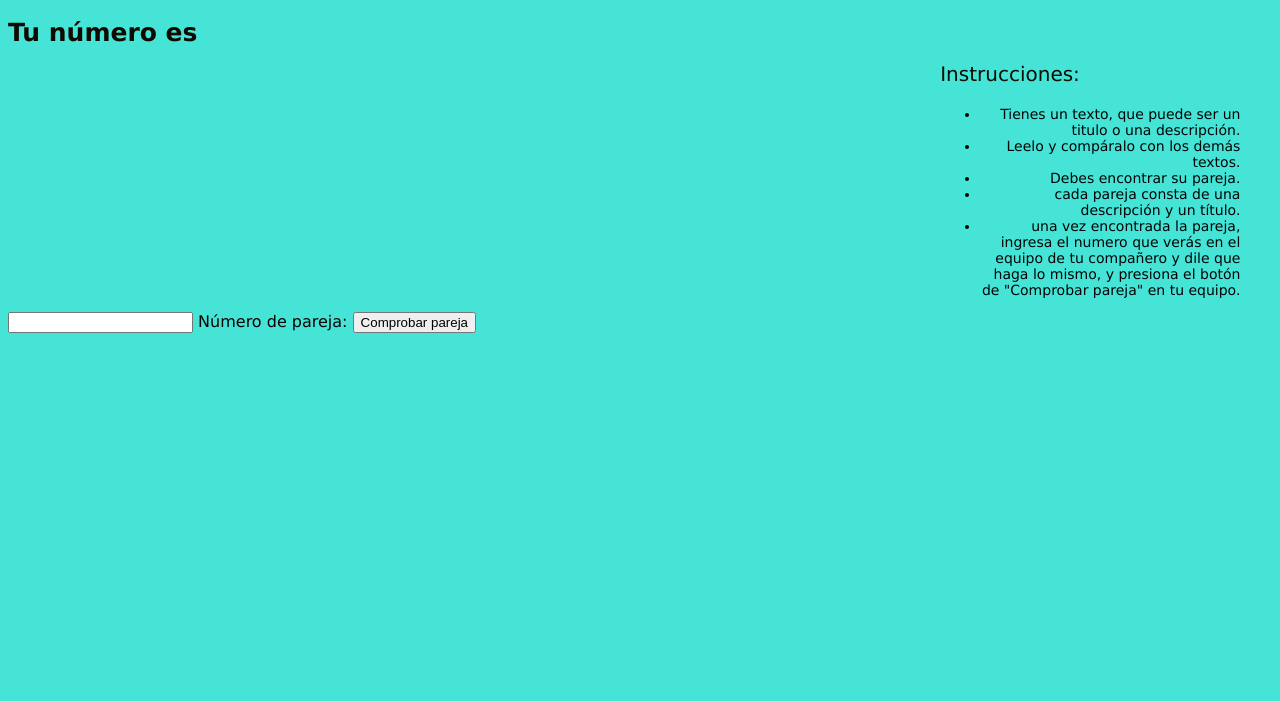
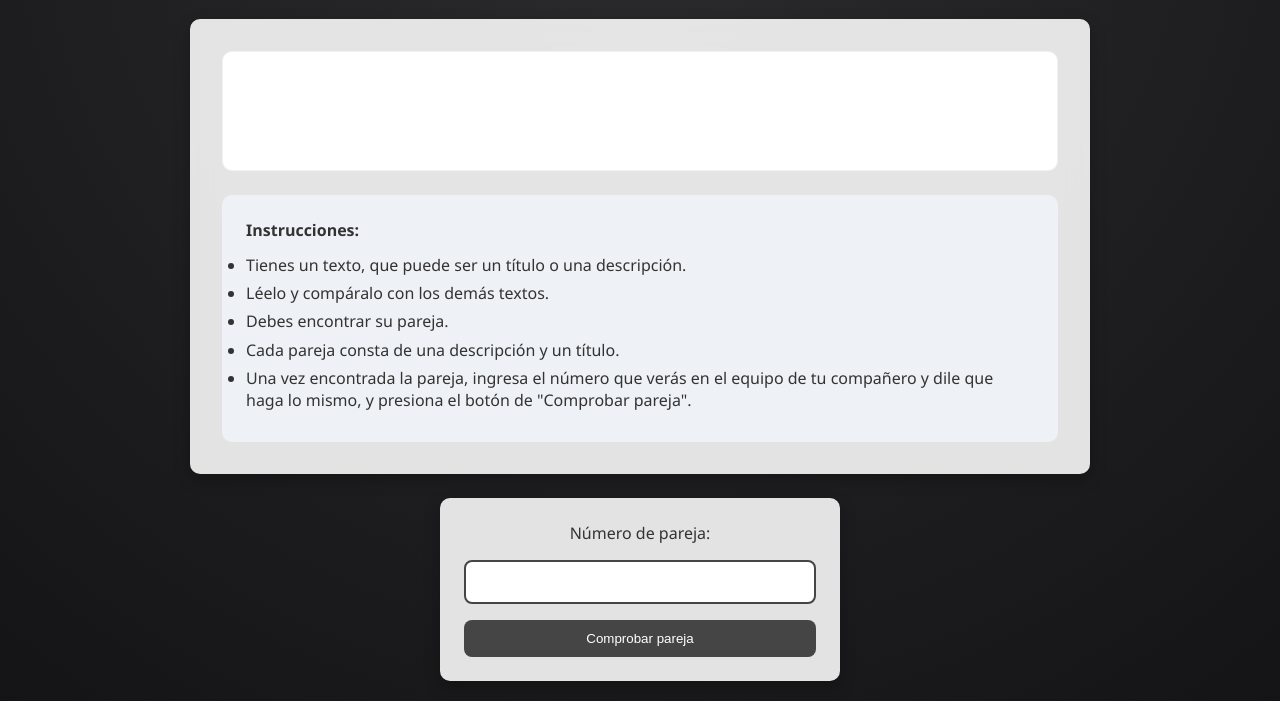
Before and after one commit to Sececo/QS, a plain HTML site: page Public/index.html in a window 1280 px wide. Shown: the part 124-825 px from the top of the page. Before the commit the page ends 800 px from the top, so only its background shows below. Drawn offline with Linux system fonts and the light colour scheme; no server answers.

Commit message:
Modificacion de la interfaz

```diff
--- a/Public/index.html
+++ b/Public/index.html
@@ -7,29 +7,35 @@
   <link rel="stylesheet" href="styles.css">
 </head>
 <body>
+
   <h1>Hola Mundo!</h1>
   <h2>Tu número es <span id="numero"></span></h2>
-  <div id='principal'>
-      <p><span id="texto"></span></p>
 
-    <div id='secundario'>
-      <p id='left'>Instrucciones:</p>
-        <ul>
-          <li>Tienes un texto, que puede ser un titulo o una descripción.</li>
-          <li>Leelo y compáralo con los demás textos.</li>
-          <li>Debes encontrar su pareja.</li>
-          <li>cada pareja consta de una descripción y un título.</li>
-          <li>una vez encontrada la pareja, ingresa el numero que verás en el equipo de tu compañero y dile que haga lo mismo, y presiona el botón de "Comprobar pareja" en tu equipo.</li>
-        </ul>
+  <div id="principal">
+
+    <div id="panel-texto">
+      <p id="texto"></p>
+    </div>
+
+    <div id="secundario">
+      <p>Instrucciones:</p>
+      <ul>
+        <li>Tienes un texto, que puede ser un título o una descripción.</li>
+        <li>Léelo y compáralo con los demás textos.</li>
+        <li>Debes encontrar su pareja.</li>
+        <li>Cada pareja consta de una descripción y un título.</li>
+        <li>Una vez encontrada la pareja, ingresa el número que verás en el equipo de tu compañero y dile que haga lo mismo, y presiona el botón de "Comprobar pareja".</li>
+      </ul>
     </div>
 
   </div>
+
   <form>
+    <label for="numeroInput">Número de pareja:</label>
     <input id="numeroInput" type="number">
-    <label for="numeroInput">Número de pareja:</label>
     <button type="button" id="comprobar">Comprobar pareja</button>
   </form>
+
   <script src="scripts.js"></script>
-
 </body>
 </html>
--- a/Public/styles.css
+++ b/Public/styles.css
@@ -1,42 +1,147 @@
-body{
-    background-color: rgba(30, 223, 207, 0.822);
-    font-family: 'Lucida Sans', 'Lucida Sans Regular', 'Lucida Grande', 'Lucida Sans Unicode', Geneva, Verdana, sans-serif;
-    color: rgb(12, 1, 1);
+/* Reset */
+* {
+  margin: 0;
+  padding: 0;
+  box-sizing: border-box;
 }
 
-h1{
-    text-align: center;
-    font-size: 50px;
-    margin-top: 50px;
-    color:rgb(18, 2, 34)
-}
-h2{
-  font-size: 25px;
-  margin-bottom: 15px;
-  color:rgb(17, 10, 2)
+/* Variables */
+:root {
+  --primary-color: #454546;
+  --secondary-color: #f0f4f8;
+  --accent-color: #ff6b6b;
+  --text-color: #333;
+  --font-family: 'Segoe UI', Tahoma, Geneva, Verdana, sans-serif;
+  --border-radius: 10px;
+  --shadow: 0 6px 16px rgba(0, 0, 0, 0.25);
 }
 
-#principal{
-    width: 95%;
-    margin: auto;
-    font-size: 14px;
-    display: flex;
-    flex-direction: row;
-    color: rgb(32, 8, 3);
+/* Fondo */
+body {
+  font-family: var(--font-family);
+  min-height: 100vh;
+  background: radial-gradient(circle at top, #2c2c2f, #141416);
+  color: var(--text-color);
+
+  display: flex;
+  flex-direction: column;
+  align-items: center;
+  justify-content: center;
+
+  padding: 20px;
 }
 
-p{
-    font-size: 20px;
-    text-align: justify;
-    margin-bottom: 20px;
-    margin-top: 0;
-    color: rgb(10, 14, 2);
+/* Títulos */
+h1 {
+  color: white;
+  margin-bottom: 0.3rem;
+  font-size: 2.8rem;
 }
 
-#secundario{
-  font-family: 18px;
-    width: 25%;
-    text-align: right;
-    margin-left: auto;
-    color: rgb(1, 5, 5);
+h2 {
+  color: #cfd3da;
+  margin-bottom: 1.5rem;
 }
+
+/* Contenedor principal tipo app */
+#principal {
+  width: 100%;
+  max-width: 900px;
+
+  background: rgba(255, 255, 255, 0.88);
+  backdrop-filter: blur(12px);
+
+  padding: 2rem;
+  border-radius: var(--border-radius);
+  box-shadow: var(--shadow);
+
+  display: flex;
+  flex-direction: column;
+  gap: 1.5rem;
+
+  margin-bottom: 1.5rem;
+}
+
+/* Panel del texto principal */
+#panel-texto {
+  background: white;
+  border-radius: var(--border-radius);
+  padding: 2rem;
+  min-height: 120px;
+
+  display: flex;
+  align-items: center;
+  justify-content: center;
+
+  box-shadow: inset 0 0 0 1px rgba(0,0,0,0.05);
+}
+
+#panel-texto p {
+  font-size: 1.4rem;
+  text-align: center;
+}
+
+/* Instrucciones */
+#secundario {
+  background: rgba(240, 244, 248, 0.95);
+  padding: 1.5rem;
+  border-radius: var(--border-radius);
+}
+
+#secundario p {
+  font-weight: bold;
+  margin-bottom: 0.8rem;
+}
+
+#secundario li {
+  margin-bottom: 0.4rem;
+}
+
+/* Formulario */
+form {
+  width: 100%;
+  max-width: 400px;
+
+  background: rgba(255, 255, 255, 0.88);
+  backdrop-filter: blur(12px);
+
+  padding: 1.5rem;
+  border-radius: var(--border-radius);
+  box-shadow: var(--shadow);
+
+  display: flex;
+  flex-direction: column;
+  gap: 1rem;
+  text-align: center;
+}
+
+input[type="number"] {
+  padding: 0.7rem;
+  border-radius: 8px;
+  border: 2px solid #454546;
+  font-size: 1rem;
+}
+
+button {
+  padding: 0.7rem;
+  background: #454546;
+  color: white;
+  border: none;
+  border-radius: 8px;
+  cursor: pointer;
+}
+
+button:hover {
+  background: #5a5b5c;
+}
+
+/* Responsive */
+@media (max-width: 768px) {
+  #principal {
+    padding: 1.5rem;
+  }
+
+  #panel-texto p {
+    font-size: 1.2rem;
+  }
+}
```
